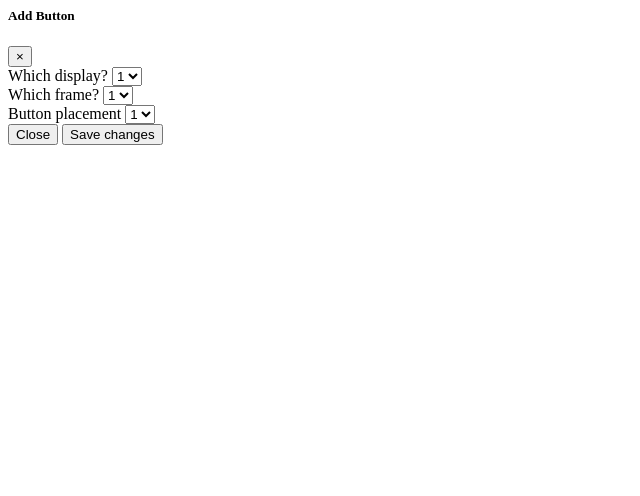
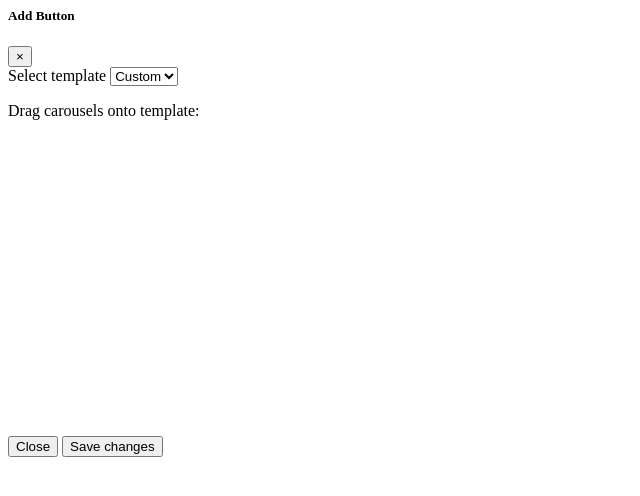
Before and after one commit to EnvironmentalDashboard/digital-signage, a Symfony app: template templates/button-edit.html.twig in a window 1280 px wide. Shown: the top 496 px of the page, without its empty margins (0-640 px from the left). Run offline with Twig, Linux system fonts and the light colour scheme; the template is opened without the code that fills it, so the values that code supplies are empty; some libraries are stand-ins or nearby versions.

Commit message:
just need to save remote controllers now

```diff
--- a/src/Controller/Display.php
+++ b/src/Controller/Display.php
@@ -97,7 +97,7 @@ class Display extends AbstractController
     }
 
     /**
-     * display-templates
+     * display-template
      */
     public function template(Request $request, EntityManagerInterface $entityManager, Factory\TemplateFactory $templateFactory, $name)
     {
--- a/src/Controller/RemoteControllerEdit.php
+++ b/src/Controller/RemoteControllerEdit.php
@@ -28,7 +28,6 @@ class RemoteControllerEdit extends AbstractController
         $controller = new Entity\RemoteController;
         $controller->setLabel($label);
 
-        $template = new Entity\Template;
         $template = $templateFactory->fromParent(3); // pick default template
         $controller->setTemplate($template);
 
--- a/src/Factory/TemplateFactory.php
+++ b/src/Factory/TemplateFactory.php
@@ -28,7 +28,7 @@ class TemplateFactory
 
     $parent = $repository->find($id);
 
-    $template = clone $parent;
+    $template = clone $parent; // todo: does cloning create a new row?
 
     return $template;
   }
--- a/templates/button-edit.html.twig
+++ b/templates/button-edit.html.twig
@@ -1,11 +1,4 @@
-{% if controller.id == '' %}
-{% set controller_id = "newcontroller" ~ display.id %}
-{% set is_new = true %}
-{% else %}
-{% set controller_id = controller.id %}
-{% set is_new = false %}
-{% endif %}
-<div class="modal fade" id="controller-{{controller_id}}-createButtonModal" tabindex="-1" role="dialog" aria-labelledby="createButtonModalLabel"
+<div class="modal fade" id="controller-{{controller.id}}-createButtonModal" tabindex="-1" role="dialog" aria-labelledby="createButtonModalLabel"
   aria-hidden="true">
   <div class="modal-dialog" role="document">
     <div class="modal-content">
@@ -18,39 +11,35 @@
         </div>
         <div class="modal-body">
           <div class="form-group">
-            <label for="on_display">Which display?</label>
-            <select class="form-control" id="on_display" name="on_display">
-              <option>1</option>
-              <option>2</option>
-              <option>3</option>
-              <option>4</option>
-              <option>5</option>
+            <label for="controller_template_for_{{controller.id}}">Select template</label>
+            <select class="form-control template-select-dropdown" id="controller_template_for_{{controller.id}}" name="controller_template[]" data-controls="#controller-drop-zone-{{controller.id}}">
+                {% if controller.buttons|length > 0 %}
+                <option value="3">2 Buttons</option>
+                {% else %}
+                <option value="-1">Custom</option>
+                {% endif %}
             </select>
           </div>
+          <input type="hidden" name="id[]" value="{{controller.id}}" class="hidden-id">
           <div class="form-group">
-            <label for="trigger_frame">Which frame?</label>
-            <select class="form-control" id="trigger_frame" name="trigger_frame">
-              <option>1</option>
-              <option>2</option>
-              <option>3</option>
-              <option>4</option>
-              <option>5</option>
-            </select>
+            <p>Drag carousels onto template:</p>
+            <input type="hidden" name="button-arrangement[]" value='' id="button-arrangement-{{controller.id}}" class="hidden-button-arrangement">
+            <div class="row">
+              <div class="col-sm-6">
+                <div style="height: 300px;width: 100%;" class="drop-zone" ondrop="drop_handler(event);" ondragover="dragover_handler(event);" id="controller-drop-zone-{{controller.id}}" data-controller="{{controller.id}}">
+                  {{ markup[loop.index-1]|raw }}
+                </div>
+              </div>
+              <div class="col-sm-6">
+              {{ render(controller('App\\Controller\\RemoteController::listByController')) }}
+              </div>
+            </div>
           </div>
-          <div class="form-group">
-            <label for="button_twig_key">Button placement</label>
-            <select class="form-control" id="button_twig_key" name="button_twig_key">
-              <option>1</option>
-              <option>2</option>
-              <option>3</option>
-              <option>4</option>
-              <option>5</option>
-            </select>
-          </div>
+
         </div>
         <div class="modal-footer">
           <button type="button" class="btn btn-secondary" data-dismiss="modal">Close</button>
-          <button type="button" class="btn btn-primary" id="save-button">Save changes</button>
+          <button type="button" class="btn btn-primary">Save changes</button>
         </div>
       </form>
     </div>
--- /dev/null
+++ b/templates/remote-controller-list.html.twig
@@ -0,0 +1,5 @@
+<ul class="list-group list-group-flush">
+    {% for controller in controllers %}
+        <li class="list-group-item draggable-item" draggable="true" ondragstart="dragstart_handler(event);" ondragend="dragend_handler(event);" id="controller{{controller.id}}">{{controller.label}}</li>
+    {% endfor %}
+</ul>
--- a/templates/remote-controller-table.html.twig
+++ b/templates/remote-controller-table.html.twig
@@ -17,8 +17,8 @@
         <th scope="row">{{loop.index}}</th>
         <td>{{ controller.label }}</td>
         <td>{{ controller.buttons|length }}</td>
-        <td>
-            <button type="button" class="btn btn-primary" data-toggle="modal" data-target="#createButtonModal">Edit</button>
+        <td class="form-inline" style="min-width: 160px">
+            <button type="button" class="btn btn-primary mr-2" data-toggle="modal" data-target="#controller-{{controller.id}}-createButtonModal">Edit</button>
             <form action="{{ path('controller-delete', {'id': controller.id}) }}" method="POST">
                 <input type="submit" class="btn btn-danger" value="Delete">
             </form>
@@ -28,7 +28,6 @@
     </tbody>
     </table>
 
-
     {% for controller in controllers %}
         {% include 'button-edit.html.twig' %}
     {% endfor %}
```
Also changed, not shown: config/routes/app.yaml (+10 -0 lines), src/Controller/RemoteController.php (+48 -3 lines), templates/js/forms.js (+17 -6 lines).
